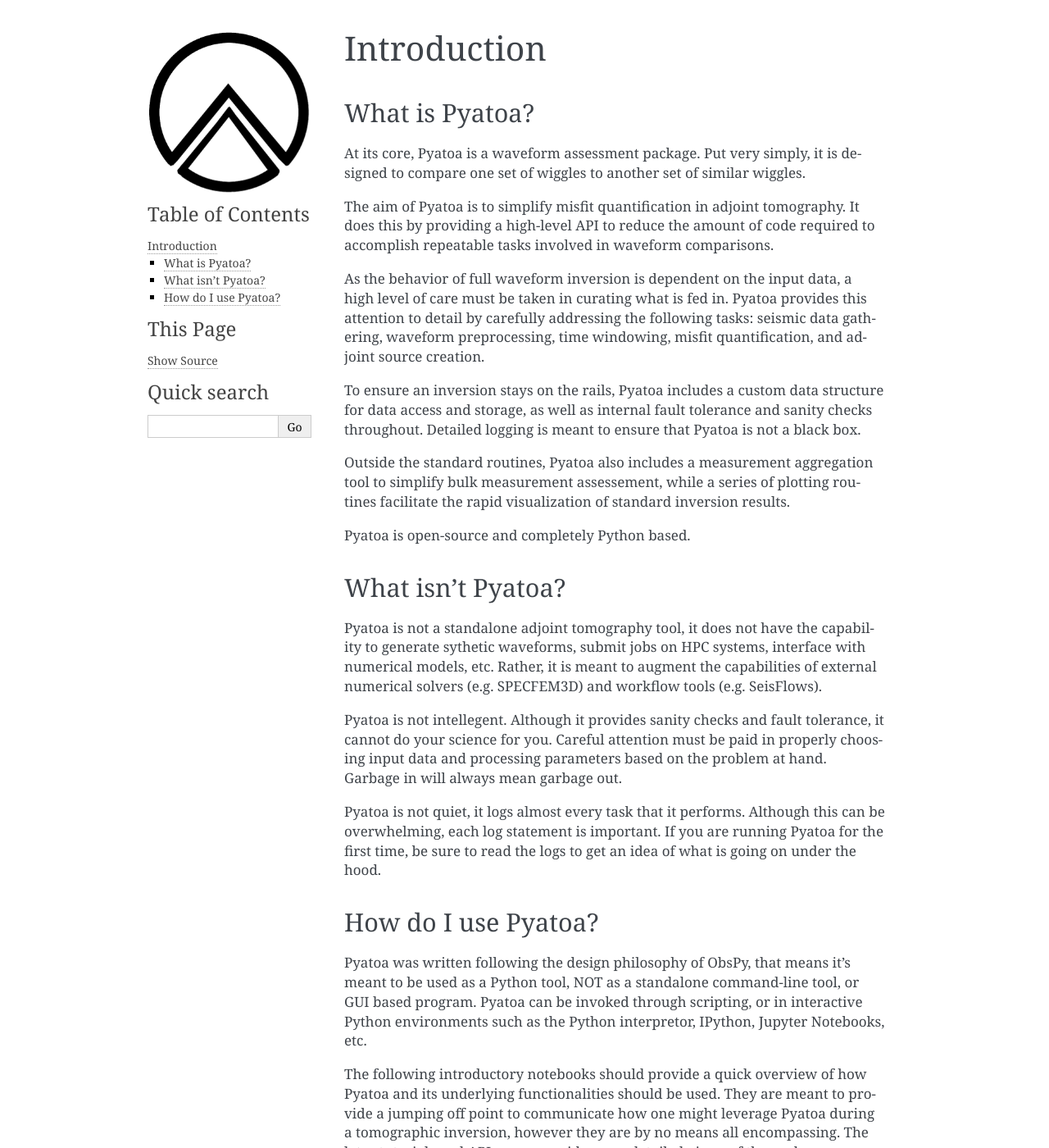
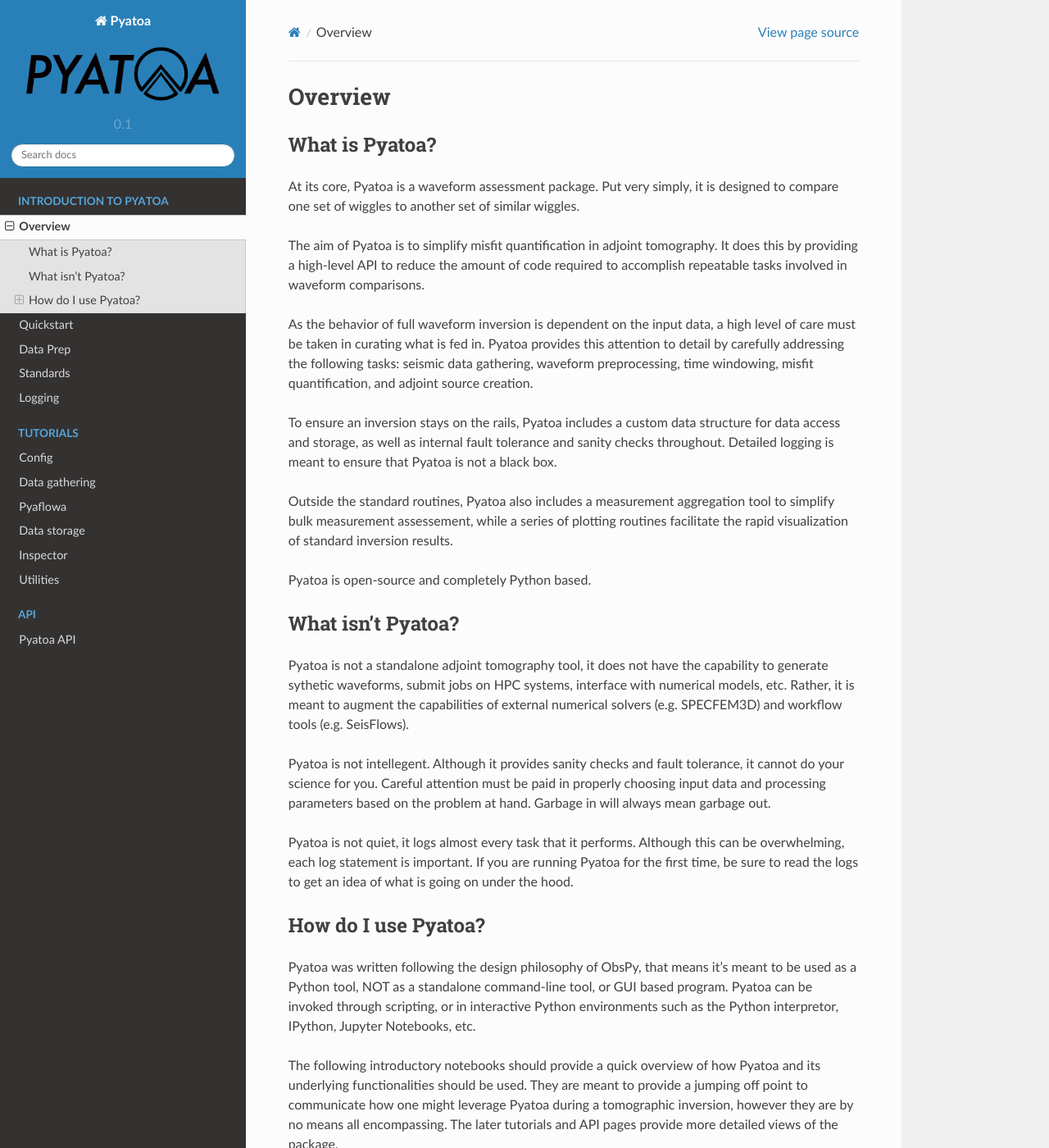
Before and after one commit to adjtomo/pyatoa, a Sphinx documentation site: the page built from pyatoa/docs/overview.rst, in a window 1280 px wide and 1400 px high. Shown: the whole window at 82% size. Built offline with Sphinx 7.4.7 and the Read the Docs theme 2.0.0, drawn with Linux system fonts in a browser that asks for light colours; pages that are not in the unit, such as notebooks, are missing from menus; some of the changed text lies outside the part shown.

Commit message:
changed docs theme to sphinx_rtd_theme and adjusted index and toctrees to better suit the new look, motivation for changing themes was much easier to read API pages, alabaster theme made things a bit unreadable

```diff
--- a/pyatoa/docs/conf.py
+++ b/pyatoa/docs/conf.py
@@ -15,6 +15,8 @@
 import os
 import sys
 sys.path.insert(0, os.path.abspath('..'))
+
+import sphinx_rtd_theme
 
 # Hacky way to get PROJ_LIB set for a fresh conda install
 on_rtd = os.environ.get('READTHEDOCS', None) == 'True'
@@ -55,6 +57,7 @@ extensions = [
     'sphinx.ext.viewcode',
     'sphinx.ext.napoleon',
     'sphinx.ext.autosummary',
+    'sphinx_rtd_theme',
     'nbsphinx'
 ]
 
@@ -91,11 +94,12 @@ pygments_style = None
 # The theme to use for HTML and HTML Help pages.  See the documentation for
 # a list of builtin themes.
 #
-html_theme = 'alabaster'
+# html_theme = 'alabaster'
+html_theme = 'sphinx_rtd_theme'
 
 # Extra HTML options
 html_favicon = 'pyatoa_favicon.png'
-html_logo = 'pyatoa_logo.png'
+html_logo = 'pyatoa_inline_text_bigO.png'
 
 # Theme options are theme-specific and customize the look and feel of a theme
 # further.  For a list of options available for each theme, see the
--- a/pyatoa/docs/intro.rst
+++ b/pyatoa/docs/overview.rst
@@ -1,4 +1,4 @@
-Introduction
+Overview
 ==============
 
 What is Pyatoa?
```
Also changed, not shown: pyatoa/docs/index.rst (+27 -6 lines), pyatoa/docs/tutorials.rst (deleted, +0 -16 lines), pyatoa/docs/pyatoa_inline_text_bigO.png (added).
